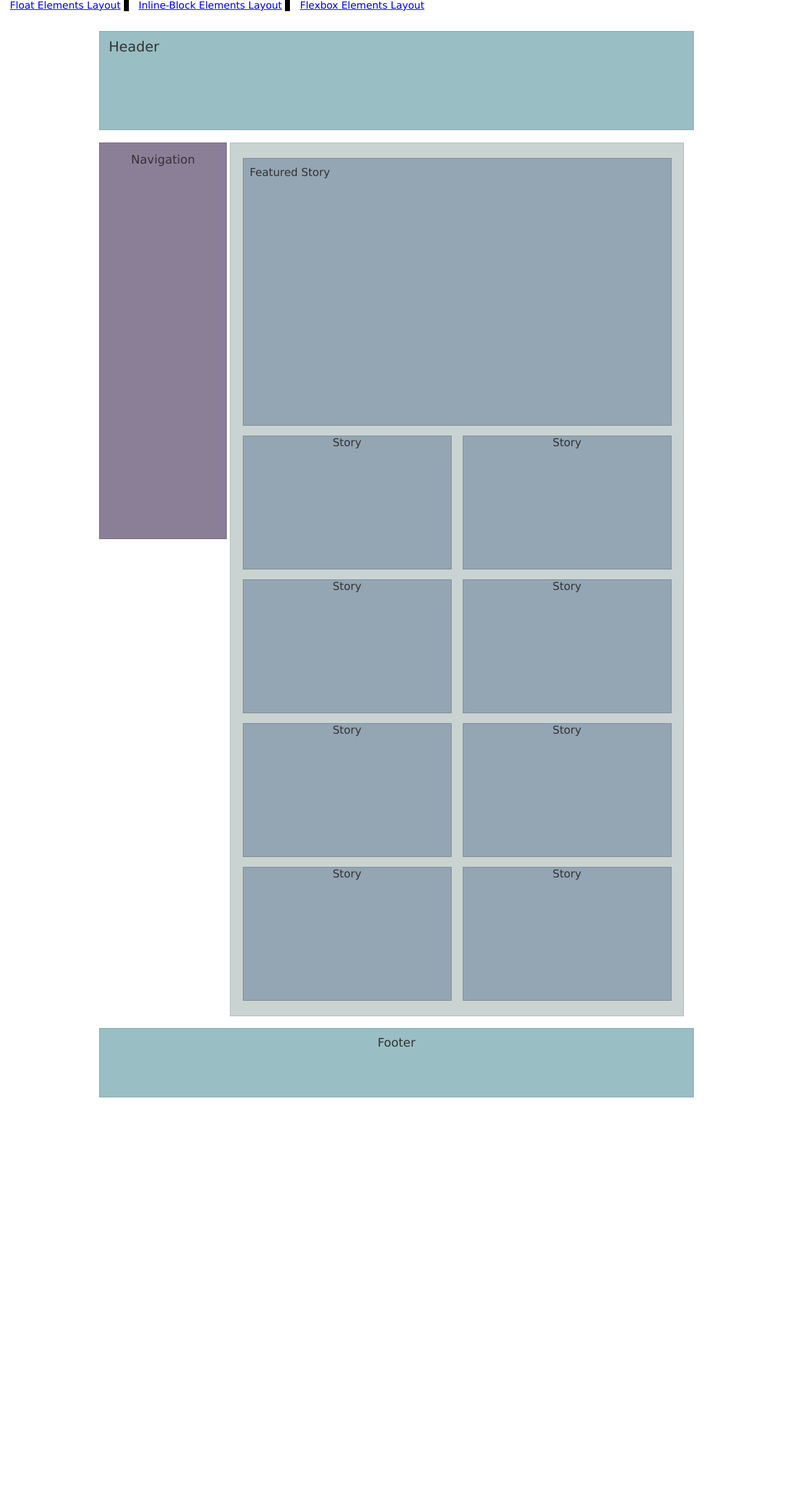
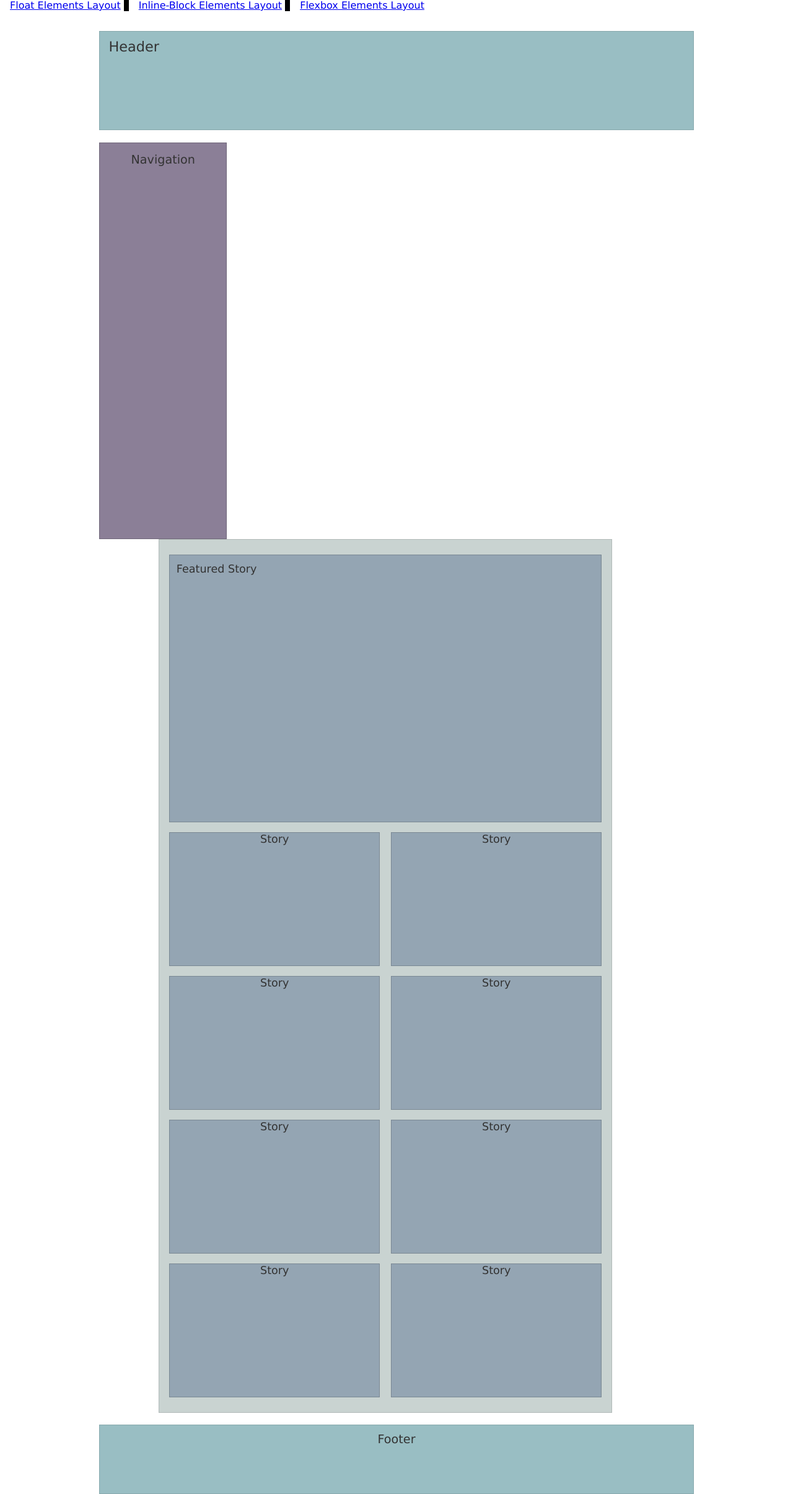
Before and after one commit to Campbell20/lesson5-challenge-day2, a Jekyll site: the page built from inline-block-elements-layout.html, in a window 1280 px wide. Shown: the whole page at 62% size. Built offline with Jekyll 4.4.1, drawn with Linux system fonts in a browser that asks for light colours; before the commit the page ends 1771 px from its top, so only the background shows below that.

Commit message:
first time using sass

```diff
--- a/_includes/nav.html
+++ b/_includes/nav.html
@@ -1,5 +1,4 @@
 
-<link rel="stylesheet" href="{{ site.github.url }}/css/nav.css" type="text/css" />
 
 
 <div class="top-nav">
--- a/_layouts/default.html
+++ b/_layouts/default.html
@@ -6,7 +6,6 @@
 	<meta name="viewport" content="width=device-width, initial-scale=1, maximum-scale=2, minimum-scale=.5, user-scalable=yes">
     <link rel="stylesheet" href="{{ site.github.url }}/css/normalize.css" type="text/css" />
     <link rel="stylesheet" href="{{ site.github.url }}/css/main.css" type="text/css" />
-    <link rel="stylesheet" href="{{ site.github.url }}/css/nav.css" type="text/css" />
 </head>
 
 <body>
--- a/css/nav.scss
+++ b/_sass/nav.scss
@@ -1,5 +1,5 @@
----
----
+// ---
+// ---
 
 
 .top-nav {
--- a/css/floated-elements-layout.scss
+++ b/css/floated-elements-layout.scss
@@ -17,7 +17,6 @@
 
 header {
 	margin-bottom: 1.2rem;
-	// margin-top: 1.5rem;
 	min-height: 10rem;
 	padding: .75rem 1.5%;
 	text-align: left;
--- a/css/inline-block-elements-layout.scss
+++ b/css/inline-block-elements-layout.scss
@@ -39,7 +39,7 @@
 section {
 	background-color: #C9D3D1;
 	border: 1px solid #B2BAB8;
-	// margin-left: 1.35%;
+	margin-left: .35%;
 	padding: 1.5rem 1.7%;
 	text-align: left;
 	width: 78.65%;
@@ -91,8 +91,8 @@
 
 @media all and (max-width: 1700px) {
 	section {
-		// margin-left: 1.9%;
-		padding: 1.5rem 2%;
+		margin-left: 1%;
+		padding: 1.5 rem 2%;
 		width: 78.1%;
 	}
 
@@ -108,7 +108,7 @@
 	}
 
 	section {
-		// margin-left: 2.2%;
+		margin-left: 10%;
 		width: 76.3%;
 	}
 
@@ -128,7 +128,7 @@
 	}
 
 	section {
-		// margin-left: 2.5%;
+		margin-left: 2.5%;
 		padding: 1.2rem 2.5%;
 		width: 76%;
 	}
--- a/css/main.scss
+++ b/css/main.scss
@@ -1,6 +1,5 @@
 ---
 ---
-
 
 body * {
 	box-sizing: border-box;
@@ -37,3 +36,5 @@
 h4{
 	font-size: 1.1rem;
 }
+
+@import "nav";
```
